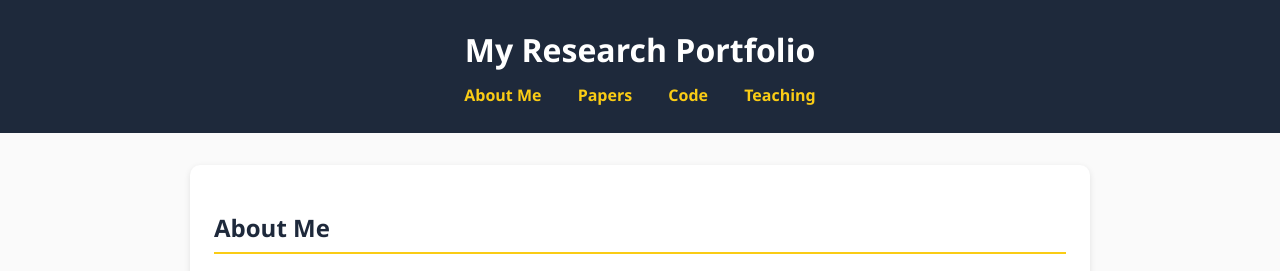
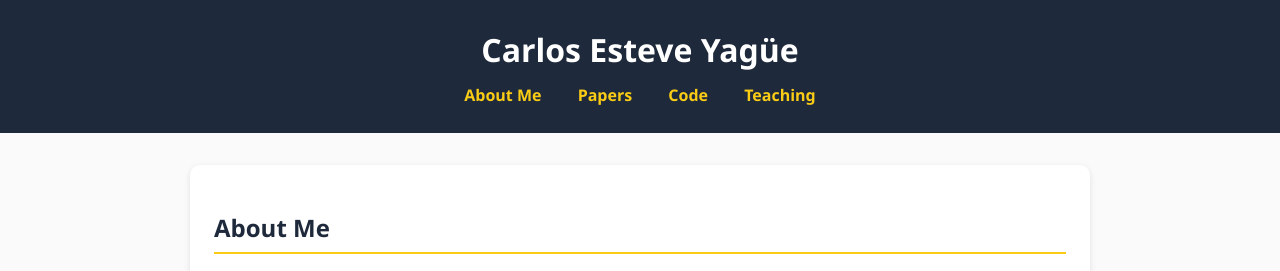
Before and after one commit to carlosesteveyague/portfolio, a plain HTML site: page index.html in a window 1280 px wide. Shown: the top 271 px of the page. Drawn offline with Linux system fonts and the light colour scheme.

Commit message:
Update title and header to 'Carlos Esteve Yagüe'

```diff
--- a/index.html
+++ b/index.html
@@ -3,13 +3,13 @@
 <head>
   <meta charset="UTF-8" />
   <meta name="viewport" content="width=device-width, initial-scale=1.0">
-  <title>My Research Portfolio</title>
+  <title>Carlos Esteve Yagüe</title>
   <link rel="stylesheet" href="style.css">
 </head>
 <body>
 
   <header>
-    <h1>My Research Portfolio</h1>
+    <h1>Carlos Esteve Yagüe</h1>
     <nav>
       <a href="#about">About Me</a>
       <a href="#papers">Papers</a>
```
